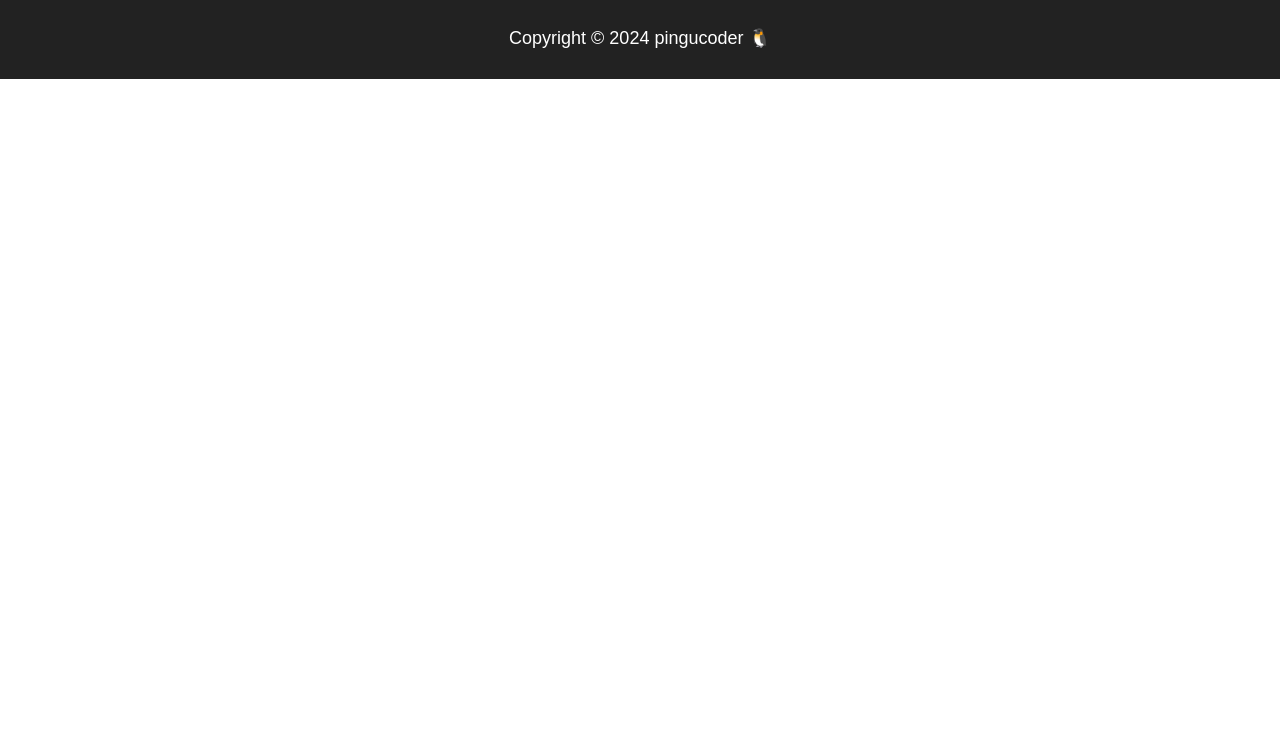
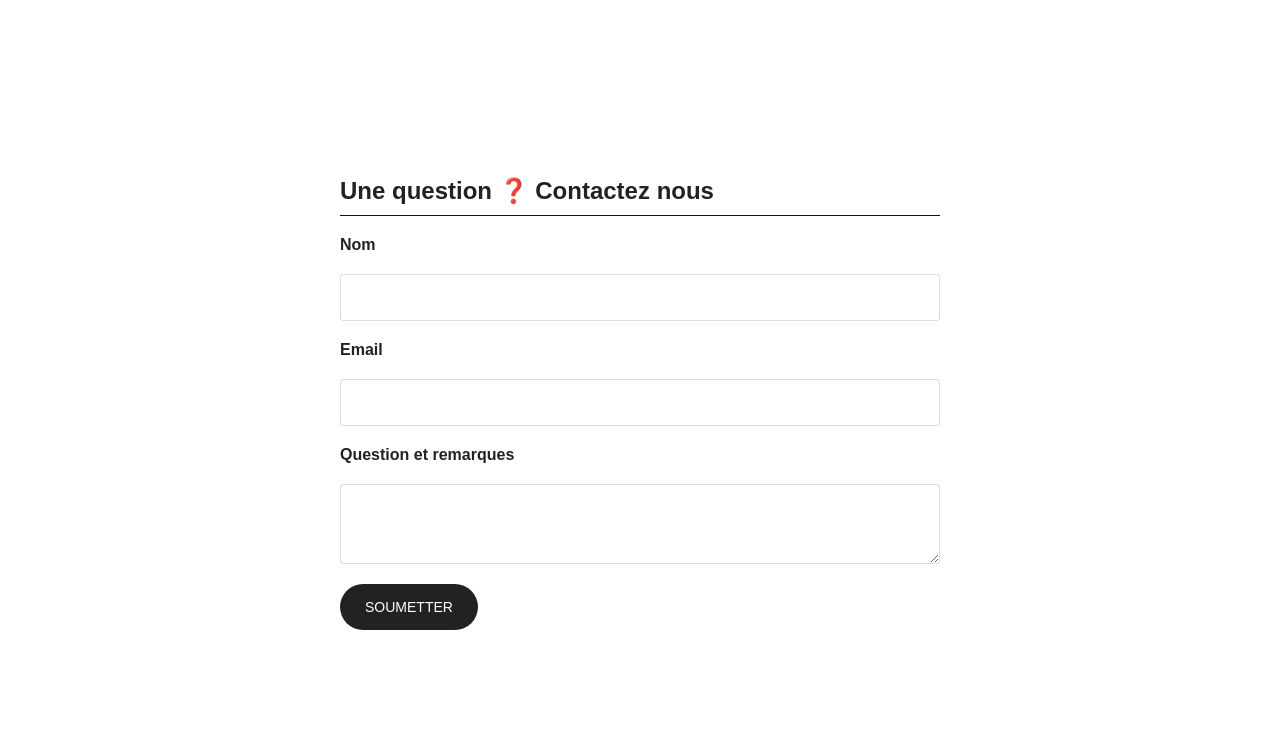
Before and after one commit to nadermay/projectCafe, a plain HTML site: page contact.html in a window 1280 px wide. Shown: the part 70-800 px from the top of the page. Drawn offline with Linux system fonts and the light colour scheme.

Commit message:
mise on place de la page de contact

```diff
--- a/contact.html
+++ b/contact.html
@@ -22,6 +22,20 @@
       </nav>
     </header>
     <!-- Fin du header -->
+    <section class="contact">
+      <div class="contact-form-container">
+        <h1 class="underline">Une question ❓ Contactez nous</h1>
+        <form action="#">
+          <label class="my-20" for="name">Nom</label>
+          <input type="text" name="name" id="name">
+          <label class="my-20" for="email">Email</label>
+          <input type="email" id="email" name="email">
+          <label class="my-20" for="question">Question et remarques</label>
+          <textarea name="question" id="question" ></textarea>
+          <button class="btn btn-dark my-20">SOUMETTER</button>
+        </form>
+      </div>
+    </section>
     <footer><p>Copyright &copy; 2024 pingucoder 🐧</p></footer>
   </body>
 </html>
--- a/css/style.css
+++ b/css/style.css
@@ -211,3 +211,30 @@ footer p {
 .chip-brown {
   background: #6e491e;
 }
+
+/* *contact* */
+
+.contact {
+  padding: 180px 0;
+  min-height: 100vh;
+}
+
+.contact-form-container {
+  max-width: 600px;
+  margin: auto;
+}
+
+.contact-form-container form label {
+  display: block;
+  font-weight: 700;
+}
+.contact-form-container form input , textarea {
+  display: block;
+  width: 100%;
+  padding: 15px;
+  border: 1px solid #ddd;
+  border-radius: 3px;
+}
+.contact-form-container form textarea {
+  min-height: 80px;
+}
```
